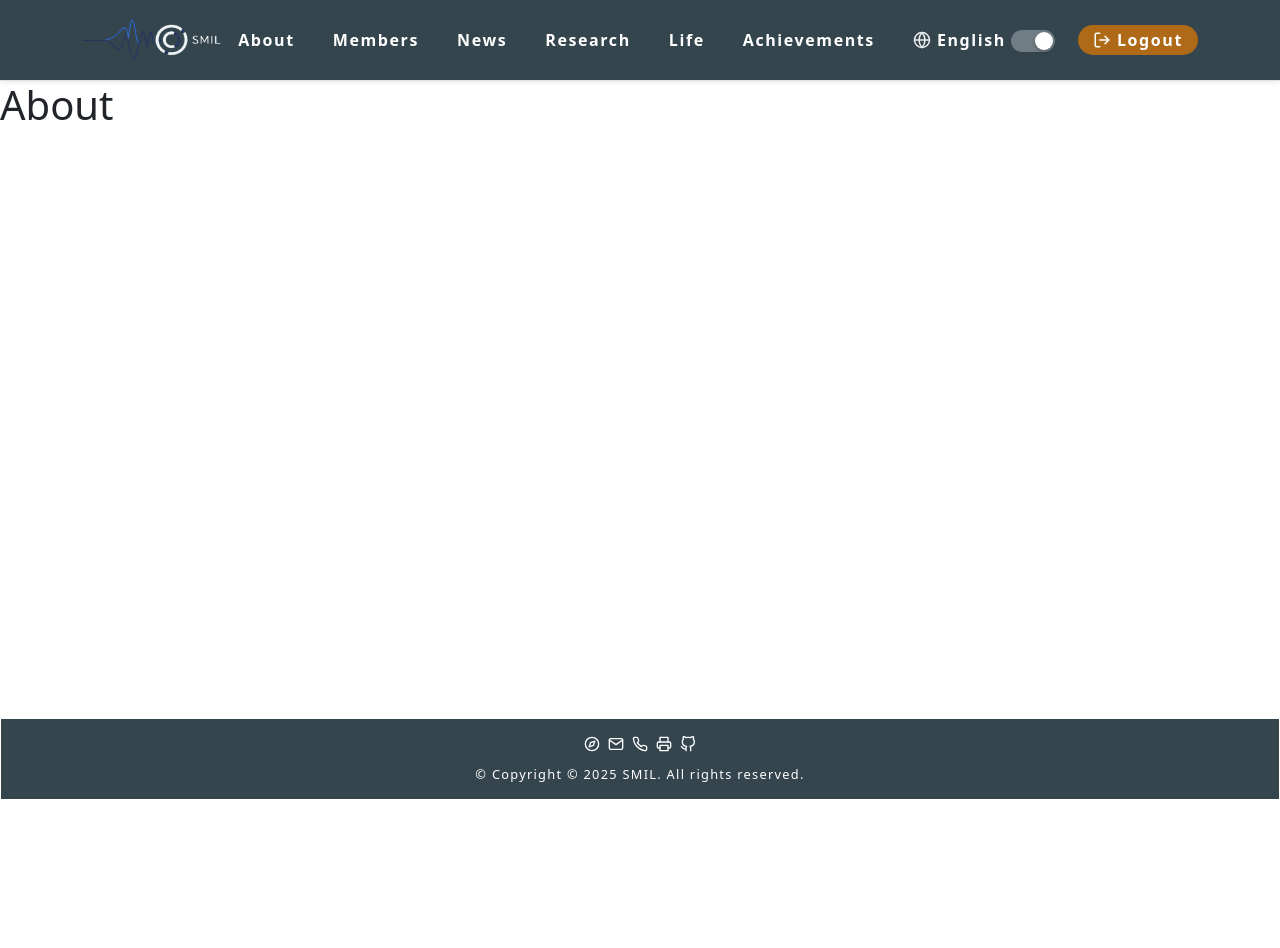
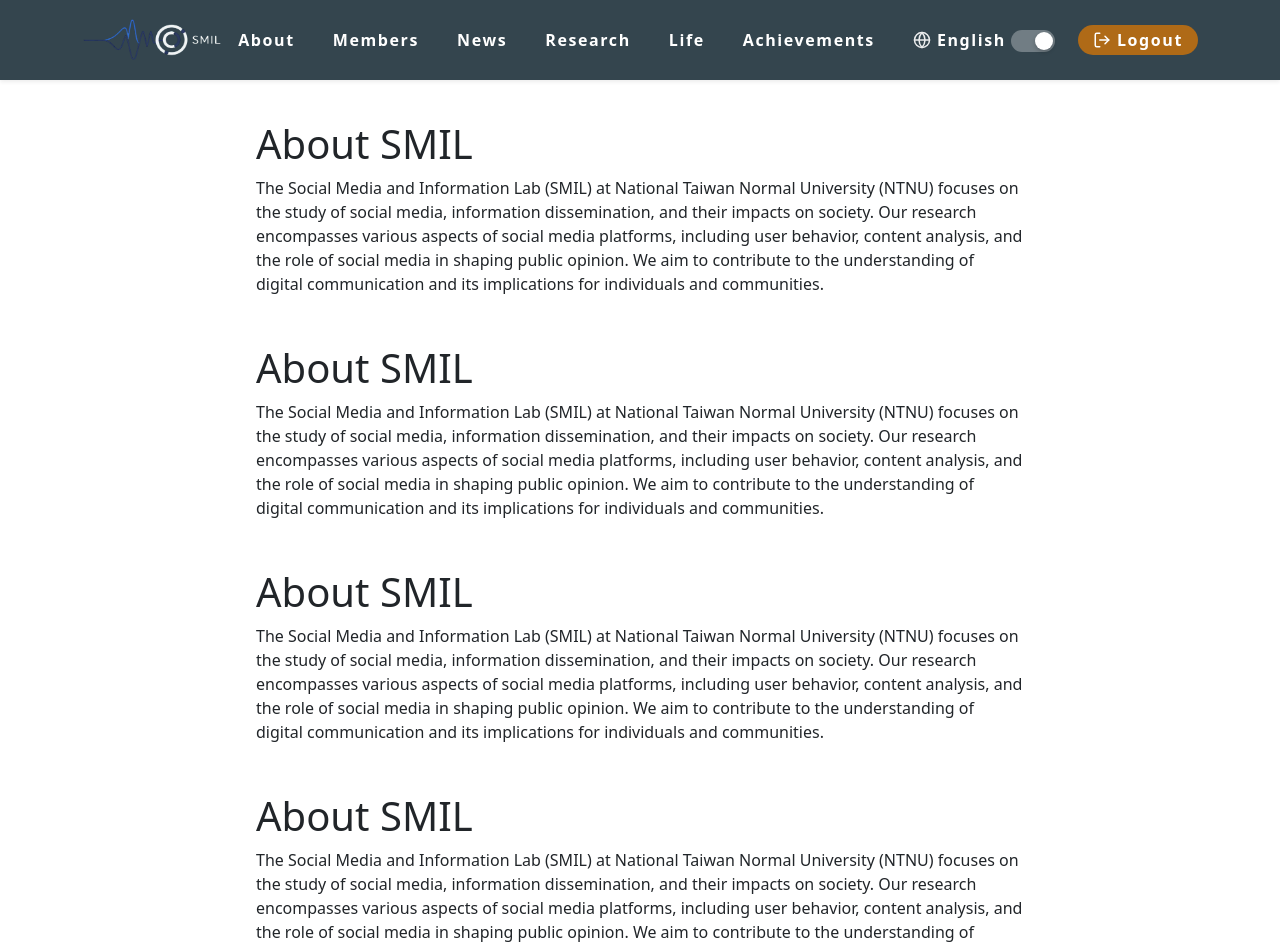
Before and after one commit to TsaiChengHan2003/smil_frontend, a React (Vite) app: page /about in a window 1280 px wide. Shown: the top 948 px of the page. Before the commit the page ends 800 px from the top, so only its background shows below. Built offline with nearby package versions, Linux system fonts and the light colour scheme.

Commit message:
About頁面框架

```diff
--- a/src/assets/styles/_header.scss
+++ b/src/assets/styles/_header.scss
@@ -6,9 +6,16 @@
   top: 0;
   z-index: 1000;
   background: $main-color;
+  background: rgba($main-color, var(--header-opacity, 1));
   box-shadow: var(--bs-box-shadow-sm, 0 10px 8px rgba(0, 0, 0, 0.1));
-  border-bottom: 1px solid var(--bs-border-color, rgba(125,125,125,.12));
   padding: 7px 0;
+  transition:
+    background-color map.get($dur, normal) ease,
+    background map.get($dur, normal) ease,
+    box-shadow map.get($dur, normal) ease;
+  .brand {
+    color: #ffffff;
+  }
   .brand {
     color: #ffffff;
   }
--- /dev/null
+++ b/src/assets/styles/components/about.module.scss
@@ -0,0 +1,9 @@
+.contrainer {
+  display: flex;
+  flex-direction: column;
+  gap: 2rem;
+
+  section: {
+
+  }
+}
--- /dev/null
+++ b/src/components/common/Fragment.jsx
@@ -0,0 +1,7 @@
+export default function Fragment({ children }) {
+  return (
+      <div style={{margin: "5vh 20vw"}}>
+        {children}
+      </div>
+    );
+}
--- a/src/components/common/Header.jsx
+++ b/src/components/common/Header.jsx
@@ -1,4 +1,4 @@
-import { useState } from 'react'
+import { useEffect, useState } from 'react'
 import { useTranslation } from 'react-i18next'
 import { Link, NavLink } from 'react-router-dom'
 import { Globe, LogOut } from 'react-feather'
@@ -10,7 +10,7 @@ export function Header() {
   const { t, i18n } = useTranslation()
   const { isLoggedIn, handleLogout } = useGoogleAuth()
   const [showLoginPopup, setShowLoginPopup] = useState(false)
-
+  const [headerOpacity, setHeaderOpacity] = useState(1)
   const lang = (i18n.resolvedLanguage || i18n.language || 'zh')
   const currentLang = lang.startsWith('zh') ? 'zh' : 'en'
   const nextLang = currentLang === 'zh' ? 'en' : 'zh'
@@ -21,8 +21,21 @@ export function Header() {
     setShowLoginPopup(true)
   }
 
+  useEffect(() => {
+    const handleScroll = () => {
+      const y = window.scrollY || window.pageYOffset
+      // 1 → 0.6 之間漸變，可依喜好調整 400 / 0.6
+      const opacity = Math.max(0.6, 1 - y / 400)
+      setHeaderOpacity(opacity)
+    }
+
+    handleScroll()
+    window.addEventListener('scroll', handleScroll)
+    return () => window.removeEventListener('scroll', handleScroll)
+  }, [])
+
   return (
-    <header className="app-header">
+    <header className="app-header" style={{ '--header-opacity': headerOpacity }}>
       <div className="container d-flex align-items-center justify-content-between py-2">
         <Link to="/" className="brand d-flex align-items-center text-decoration-none">
           <img src="/images/smil_logo.png" alt="SMIL" width="140" height="50" />
--- a/src/i18n/locales/en.json
+++ b/src/i18n/locales/en.json
@@ -7,6 +7,10 @@
     { "title": "Life", "url": "/life"},
     { "title": "Achievements","url": "/achievements" }
   ],
+  "about": {
+    "title": "About SMIL",
+    "content": "The Social Media and Information Lab (SMIL) at National Taiwan Normal University (NTNU) focuses on the study of social media, information dissemination, and their impacts on society. Our research encompasses various aspects of social media platforms, including user behavior, content analysis, and the role of social media in shaping public opinion. We aim to contribute to the understanding of digital communication and its implications for individuals and communities."
+  },
   "login": "Login",
   "logout": "Logout",
   "footer": {
--- a/src/i18n/locales/zh.json
+++ b/src/i18n/locales/zh.json
@@ -7,6 +7,10 @@
     { "title": "生活集錦", "url": "/life"},
     { "title": "研究成果", "url": "/achievements" }
   ],
+  "about": {
+    "title": "關於我們",
+    "content": "社群媒體與資訊實驗室（Social Media and Information Lab，簡稱 SMIL）位於國立臺灣師範大學，專注於社群媒體、資訊傳播及其對社會影響的研究。我們的研究涵蓋社群媒體平台的各個方面，包括使用者行為、內容分析以及社群媒體在塑造公共輿論中的角色。我們致力於促進對數位溝通及其對個人和社群影響的理解。"
+  },
   "login": "登入",
   "logout": "登出",
   "footer": {
--- a/src/main.jsx
+++ b/src/main.jsx
@@ -9,8 +9,6 @@ import 'bootstrap/dist/css/bootstrap.min.css'
 import App from './App.jsx'
 import './i18n/index.js'
 import '@acrool/react-carousel/dist/index.css';
-
-
 
 localStorage.setItem('user', 'anonymous');
 
--- a/src/pages/about.jsx
+++ b/src/pages/about.jsx
@@ -1,7 +1,40 @@
+import Fragment from "@/components/common/Fragment";
+import { useTranslation } from 'react-i18next'
+import styles from '@/assets/styles/components/about.module.scss'
+
 export default function About() {
+  const { t, i18n } = useTranslation()
+  const about = t('about', { returnObjects: true })
+
   return (
-    <div>
-      <h1>About</h1>
-    </div>
+    <Fragment>
+      <div className={styles.contrainer}>
+        {/* introduce，professor記得要放這邊 */}
+        <section>
+          <h1>{about.title}</h1>
+          <p>{about.content}</p>
+        </section>
+        {/* if you want to join us */}
+        <section>
+          <h1>{about.title}</h1>
+          <p>{about.content}</p>
+        </section>
+        {/* 老師的期許 */}
+        <section>
+          <h1>{about.title}</h1>
+          <p>{about.content}</p>
+        </section>
+        {/* history */}
+        <section>
+          <h1>{about.title}</h1>
+          <p>{about.content}</p>
+        </section>
+        {/* address */}
+        <section>
+          <h1>{about.title}</h1>
+          <p>{about.content}</p>
+        </section>
+      </div>
+    </Fragment>
   )
 }
```
